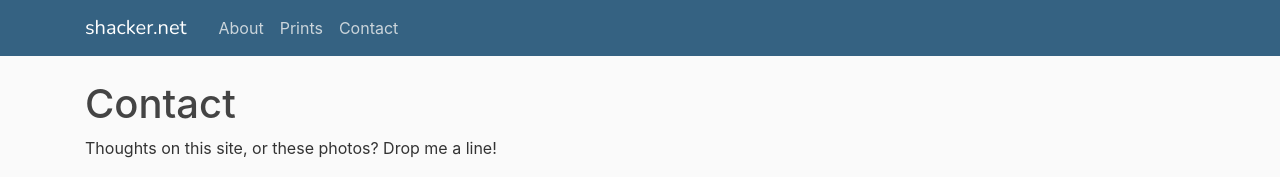
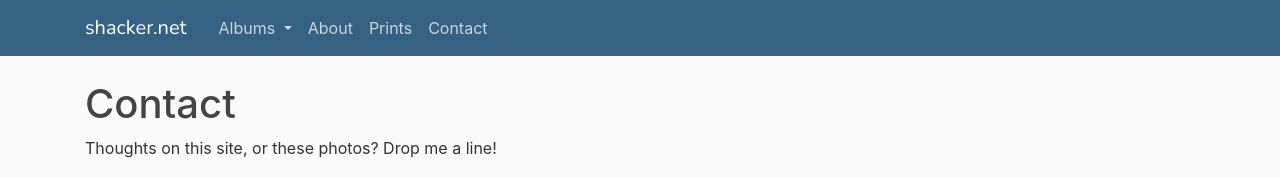
Before and after one commit to shacker/tangelo, a Django app: page /contact/ in a window 1280 px wide. Shown: the top 177 px of the page. Run offline with Django 4.2, Linux system fonts and the light colour scheme; data that the repository does not hold is empty; parts of the project's set-up code (start-up, migrations or seed data) failed here and were passed over; some libraries are stand-ins or nearby versions; some web fonts are replaced.

Commit message:
Working Albums dropdown

```diff
--- /dev/null
+++ b/gallery/context_processors.py
@@ -0,0 +1,9 @@
+from gallery.models import Album
+
+
+def nav_albums_list(request):
+    """Make the set of active Albums available on all pages
+    for use in the navigation dropdown.
+    """
+    albums = Album.objects.all().order_by("title")
+    return {"global_albums": albums}
--- a/tangelo/config/settings.py
+++ b/tangelo/config/settings.py
@@ -64,6 +64,7 @@ TEMPLATES = [
                 "django.template.context_processors.request",
                 "django.contrib.auth.context_processors.auth",
                 "django.contrib.messages.context_processors.messages",
+                "gallery.context_processors.nav_albums_list"
             ],
         },
     },
--- a/tangelo/templates/base.html
+++ b/tangelo/templates/base.html
@@ -31,10 +31,27 @@
          </button>
          <div class="collapse navbar-collapse" id="navbarToggle">
           <div class="navbar-nav mr-auto">
-            {# TODO: Could automate these into self-building menu... #}
+
+            <li class="nav-item dropdown">
+              <a
+                class="nav-link dropdown-toggle"
+                href="#" id="navbarDropdown" role="button"
+                data-toggle="dropdown" aria-haspopup="true"
+                aria-expanded="false"
+              >
+                Albums
+              </a>
+              <div class="dropdown-menu" aria-labelledby="navbarDropdown">
+                {% for album in global_albums %}
+                  <a class="dropdown-item" href="{% url 'album' album.slug %}">{{ album.title }}</a>
+                {% endfor %}
+              </div>
+            </li>
+
             <a class="nav-item nav-link" href="{% url "page" "about" %}">About</a>
             <a class="nav-item nav-link" href="{% url "page" "prints" %}">Prints</a>
             <a class="nav-item nav-link" href="{% url "contact" %}">Contact</a>
+
           </div>
           <!-- Navbar Right Side -->
           <div class="navbar-nav">
```
